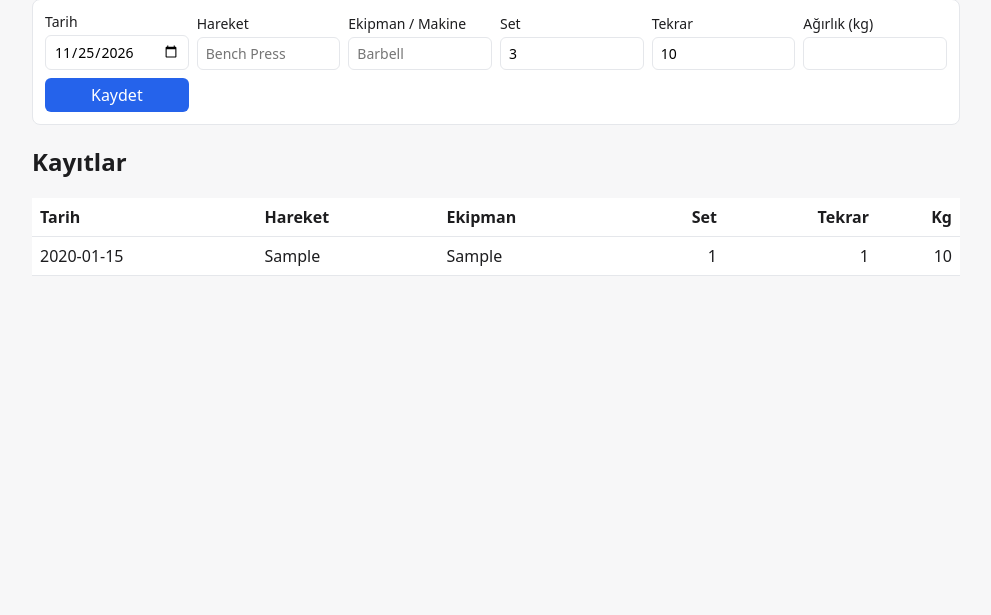
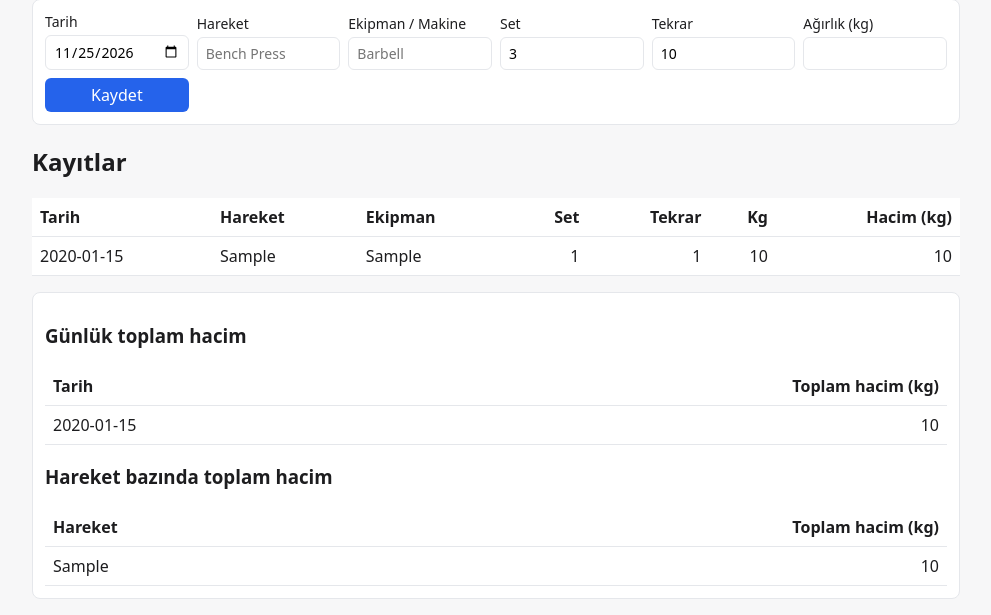
Before and after one commit to simpaicik/DevOps, a Flask app: page / in a window 1280 px wide. Shown: the part 191-806 px from the top of the page, without its empty margins (144-1135 px from the left). Before the commit the page ends 467 px from the top, so only its background shows below. Run offline with Flask 3, Linux system fonts and the light colour scheme; tables that the repository leaves empty hold one stand-in row (values such as "Sample post").

Commit message:
Antrenman hacmi hesaplama özelliği
Her kayıt için hacim (set x tekrar x kg) gösterilir. Günlük ve hareket
bazında toplam hacim tabloları eklendi. README'ye deneme adımları eklendi.

Co-Authored-By: Claude Opus 5.5 <noreply@anthropic.com>
Claude-Session: https://claude.ai/code/session_01Tq5G79jMavaysGLz14eFZ1

```diff
--- a/gymlog/routes.py
+++ b/gymlog/routes.py
@@ -3,6 +3,7 @@ from datetime import date
 from flask import Blueprint, flash, redirect, render_template, request, url_for
 
 from .db import get_db
+from .volume import daily_totals, exercise_totals, workout_volume
 
 bp = Blueprint("main", __name__)
 
@@ -60,6 +61,9 @@ def index():
         workouts=workouts,
         exercises=exercises,
         equipment=DEFAULT_EQUIPMENT,
+        volume=workout_volume,
+        daily=daily_totals(workouts),
+        by_exercise=exercise_totals(workouts),
         today=date.today().isoformat(),
     )
 
--- a/gymlog/templates/index.html
+++ b/gymlog/templates/index.html
@@ -17,15 +17,31 @@
 {% if workouts %}
 <table id="workouts">
   <thead><tr><th>Tarih</th><th>Hareket</th><th>Ekipman</th>
-    <th class="num">Set</th><th class="num">Tekrar</th><th class="num">Kg</th></tr></thead>
+    <th class="num">Set</th><th class="num">Tekrar</th><th class="num">Kg</th><th class="num">Hacim (kg)</th></tr></thead>
   <tbody>
   {% for w in workouts %}
     <tr><td>{{ w.date }}</td><td>{{ w.exercise }}</td><td>{{ w.equipment }}</td>
       <td class="num">{{ w.sets }}</td><td class="num">{{ w.reps }}</td>
-      <td class="num">{{ '%g' % w.weight_kg }}</td></tr>
+      <td class="num">{{ '%g' % w.weight_kg }}</td>
+      <td class="num volume">{{ '%g' % volume(w.sets, w.reps, w.weight_kg) }}</td></tr>
   {% endfor %}
   </tbody>
 </table>
+
+<div class="summary">
+  <h3>Günlük toplam hacim</h3>
+  <table id="daily-totals">
+    <thead><tr><th>Tarih</th><th class="num">Toplam hacim (kg)</th></tr></thead>
+    <tbody>{% for d, total in daily.items() %}
+      <tr><td>{{ d }}</td><td class="num">{{ '%g' % total }}</td></tr>{% endfor %}</tbody>
+  </table>
+  <h3>Hareket bazında toplam hacim</h3>
+  <table id="exercise-totals">
+    <thead><tr><th>Hareket</th><th class="num">Toplam hacim (kg)</th></tr></thead>
+    <tbody>{% for ex, total in by_exercise.items() %}
+      <tr><td>{{ ex }}</td><td class="num">{{ '%g' % total }}</td></tr>{% endfor %}</tbody>
+  </table>
+</div>
 {% else %}
 <p>Henüz kayıt yok. Yukarıdaki formdan ilk antrenmanınızı ekleyin.</p>
 {% endif %}
--- /dev/null
+++ b/gymlog/volume.py
@@ -0,0 +1,26 @@
+"""Antrenman hacmi hesaplamaları (hacim = set × tekrar × kg)."""
+from collections import OrderedDict
+
+
+def workout_volume(sets, reps, weight_kg):
+    return round(sets * reps * weight_kg, 2)
+
+
+def daily_totals(workouts):
+    """Kayıtları tarihe göre gruplar: {tarih: toplam_hacim}, girdi sırasını korur."""
+    totals = OrderedDict()
+    for w in workouts:
+        totals[w["date"]] = totals.get(w["date"], 0) + workout_volume(
+            w["sets"], w["reps"], w["weight_kg"]
+        )
+    return totals
+
+
+def exercise_totals(workouts):
+    """Hareket bazında toplam hacim, büyükten küçüğe sıralı."""
+    totals = {}
+    for w in workouts:
+        totals[w["exercise"]] = totals.get(w["exercise"], 0) + workout_volume(
+            w["sets"], w["reps"], w["weight_kg"]
+        )
+    return dict(sorted(totals.items(), key=lambda kv: kv[1], reverse=True))
```
Also changed, not shown: tests/test_volume.py (added, +32 -0 lines), README.md.
